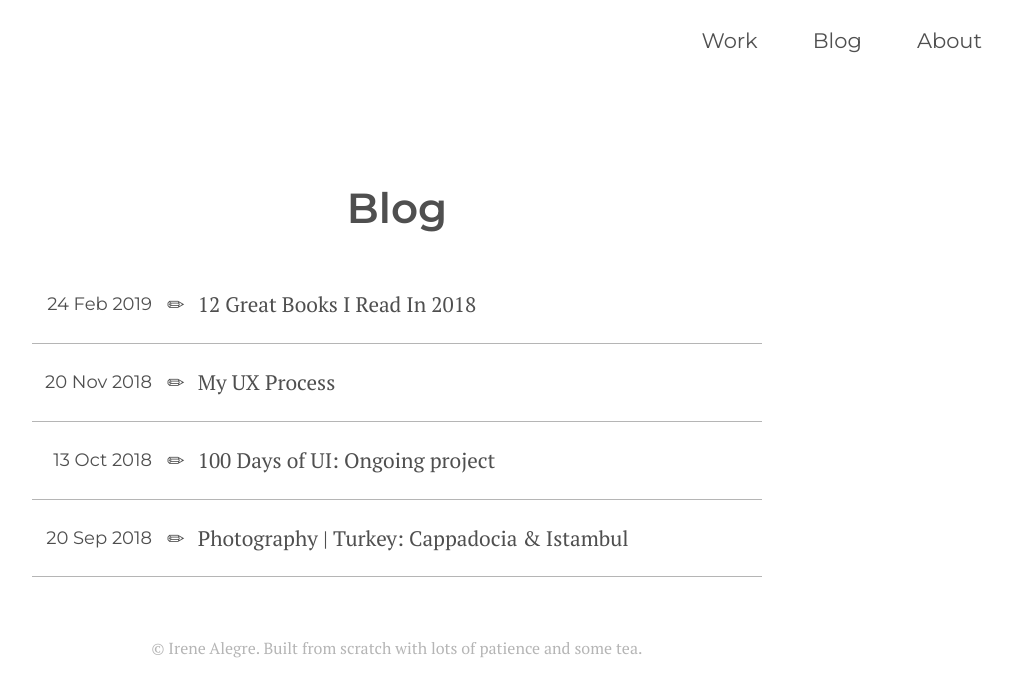
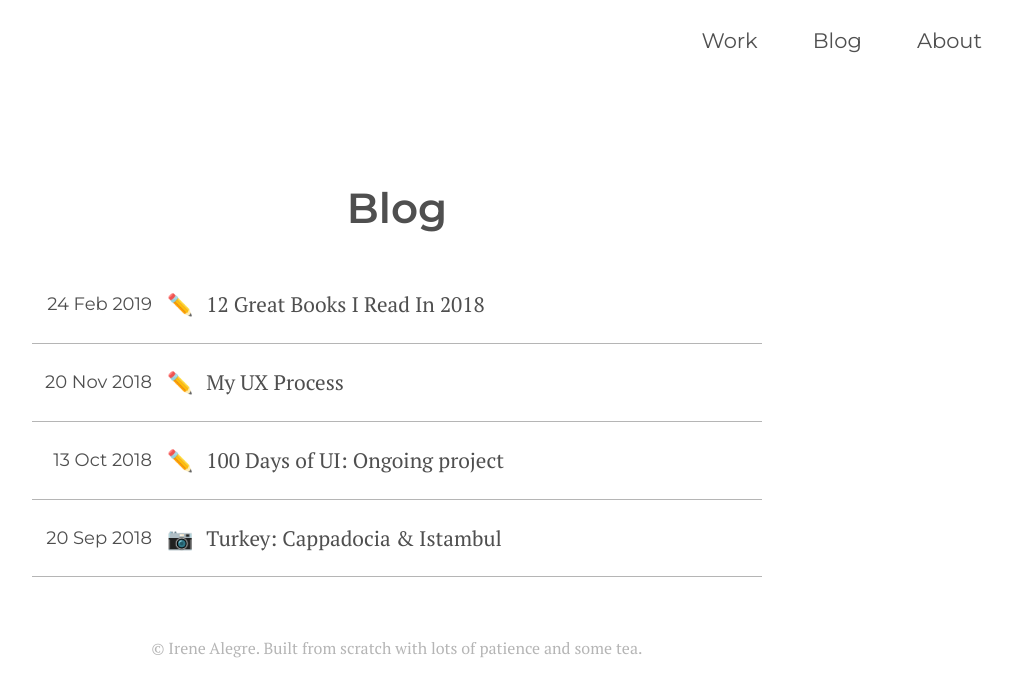
Before and after one commit to irenealgi/irenealegre.com, a Jekyll site: the page built from pages/blog.html, in a window 1280 px wide. Shown: the top 697 px of the page, without its empty margins (243-1252 px from the left). Built offline with Jekyll 4.4.1, drawn with Linux system fonts in a browser that asks for light colours.

Commit message:
changing emojis
Former-commit-id: deb7538a47b919d772791945114c20c04360831f

```diff
--- a/_posts/2018-09-20-turkey.md
+++ b/_posts/2018-09-20-turkey.md
@@ -1,6 +1,7 @@
 ---
 layout: post
-title: "Photography | Turkey: Cappadocia & Istambul"
+title: "Turkey: Cappadocia & Istambul"
+separator: 📷
 ---
 
 In September 2018 we went to Turkey. We started off in Istambul, where we spent 5 days walking around the city and protecting ourselves from the heat with plenty of water and lunches in covered restaurants.
--- a/pages/blog.html
+++ b/pages/blog.html
@@ -11,7 +11,7 @@ permalink: blog
     <div id="articles">
       {% for post in site.posts %}
         <div class="article">
-          <span class="date">{{ post.date | date_to_string }}</span><span class="separator">✏︎</span>
+          <span class="date">{{ post.date | date_to_string }}</span><span class="separator">{{post.separator}}</span>
           <a class="title" href="{{ post.url }}">{{ post.title }}</a>
         </div>
       {% endfor %}
```
Also changed, not shown: _posts/2018-10-13-100-days-ui.md (+1 -0 lines), _posts/2018-11-20-ux-process.md (+1 -0 lines), _posts/2019-02-24-10-books-2018.md (+1 -0 lines).
